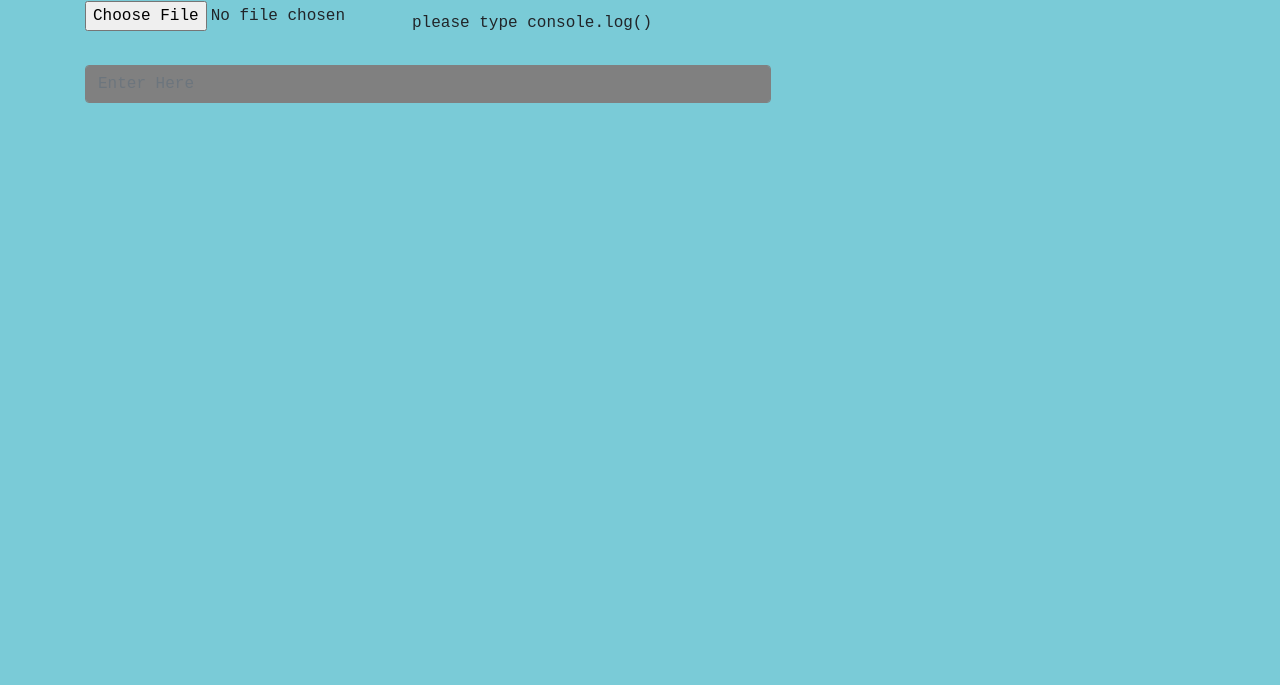
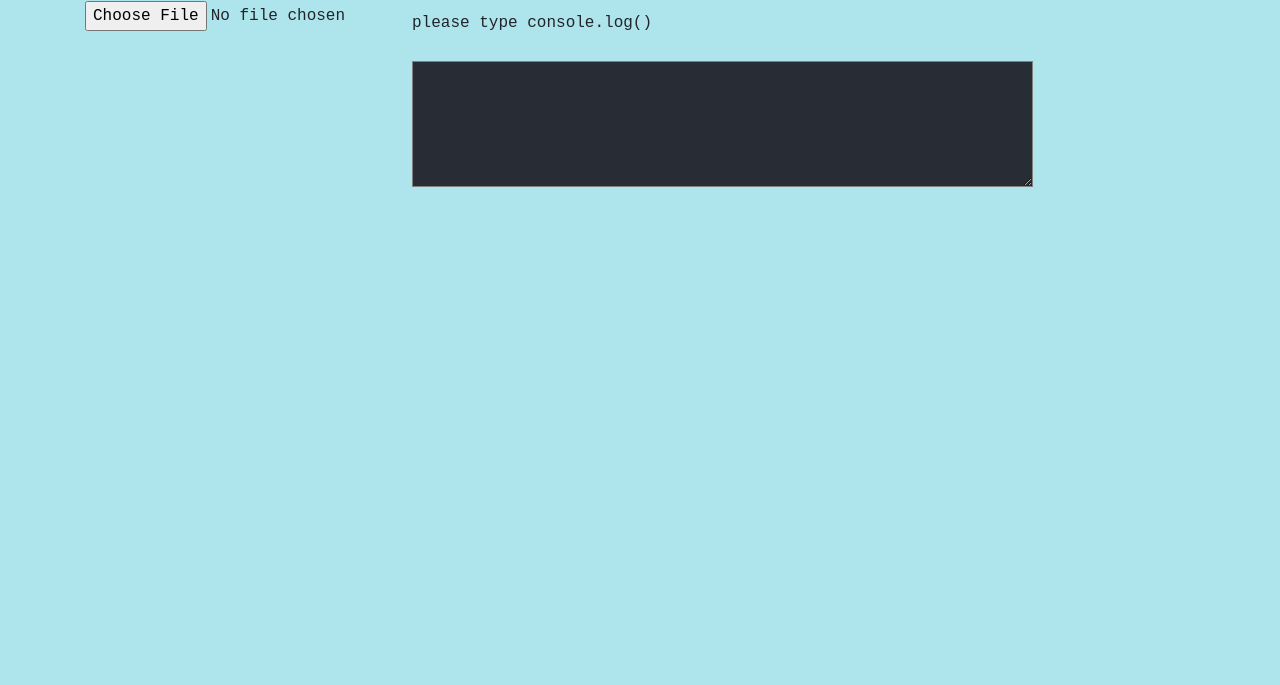
Before and after one commit to Knutsenjamie/typing-teacher, a website built with webpack: page src/index.html in a window 1280 px wide. Shown: the part 115-800 px from the top of the page. Built offline with nearby package versions, Linux system fonts and the light colour scheme.

Commit message:
add more styling to css page
Co-authored-by: Cassandra Copp <cass16180@gmail.com>
Co-authored-by: James Wyn <thisisjameswyn@gmail.com>

```diff
--- a/src/css/styles.css
+++ b/src/css/styles.css
@@ -1,22 +1,23 @@
 body {
   font-family: 'Cutive Mono', monospace;
   font-family: 'Share Tech Mono', monospace;
-  background-color: #7acbd7;
+  /* background-color: #7acbd7; */
+    background-color: #AEE5ED;
   }
 
-  input[type=text] {
-    background-color: grey;
+  textarea[type=text] {
+    background-color: #282C34;
     border: 1px solid grey;
-    color: #dc3545;
+    /* color: #dc3545; */
   }
 
-  input[type=text]:focus, textarea:focus {
-    box-shadow: 0 0 5px #D9F868;
+  textarea[type=text]:focus, textarea:focus {
+    box-shadow: 0 0 15px #eefdb8;
     /* padding: 3px 0px 3px 3px; */
     /* margin: 5px 1px 3px 0px; */
-    border: 1px solid  #D9F868;
-    background-color: rgb(189, 189, 189);
-    color:#28a745;
+    /* border: 5px solid  #eefdb8; */
+    background-color: #282C34;
+    color: #eefdb8;
     /* box-sizing: border-box; */
   }
 
@@ -33,6 +34,7 @@ body {
   #inputBox {
     /* margin-top: 10px; */
     padding-top: 10px;
+    color: #eefdb8;
   }
 
   #file {
@@ -46,8 +48,13 @@ body {
   }
 
   #title {
-    /* color: #eefdb8; */
+    color: #eefdb8;
     /* color: #fdb9bf; */
     padding-top: 20px;
     /* font-weight: bold; */
   }
+
+  .typeArea {
+    width: 30%;
+    display: block;
+  }
--- a/src/index.html
+++ b/src/index.html
@@ -18,15 +18,20 @@
     <h1 id="title">Test Your Typing Skills</h1>
     <div class="input-group has-validation">
       <div id="file">
-        <input id="inputFile" type="file" class="form-control-file"><br>
+        <input id="inputFile" autocomplete="off" type="file" class="form-control-file"><br>
       </div>
-      <div id="showTextCont">
-        <div class="showText"></div>
-      </div>
-      <div id="inputBox">
-        <input id="inputTextbox" type="text" placeholder="Enter Here" size="65" class="form-control">
+      <div class="typeArea">
+        <div id="showTextCont">
+          <div class="showText"></div>
+        </div>
+        <div id="inputBox">
+          <textarea id="inputTextbox" type="text" rows = "5" cols = "60" placeholder ="Enter Here" name = "description">
+          </textarea><br>
+        </div>
       </div>
     </div>
   </div>
 </body>
 </html>
+
+<!-- <input id="inputTextbox" type="text" placeholder="Enter Here" size="65" class="form-control" autocomplete="off"> -->
```
